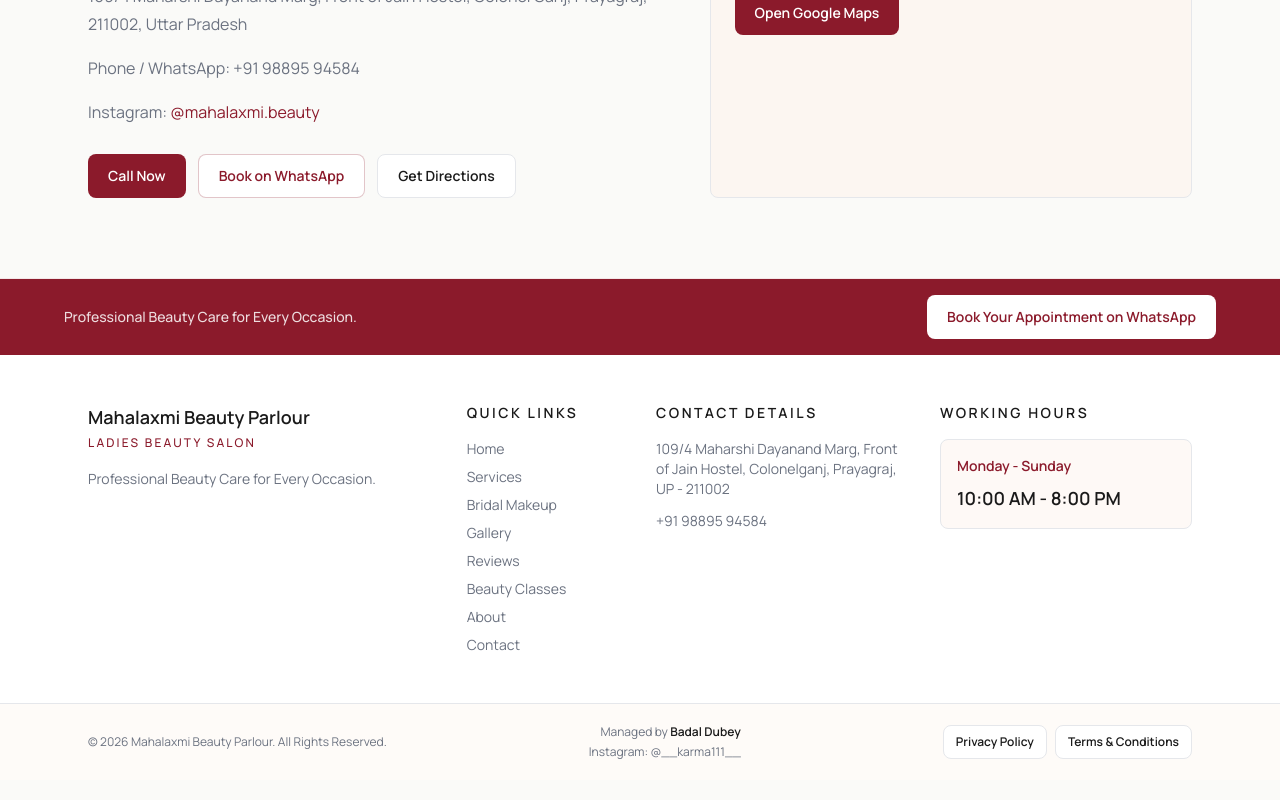
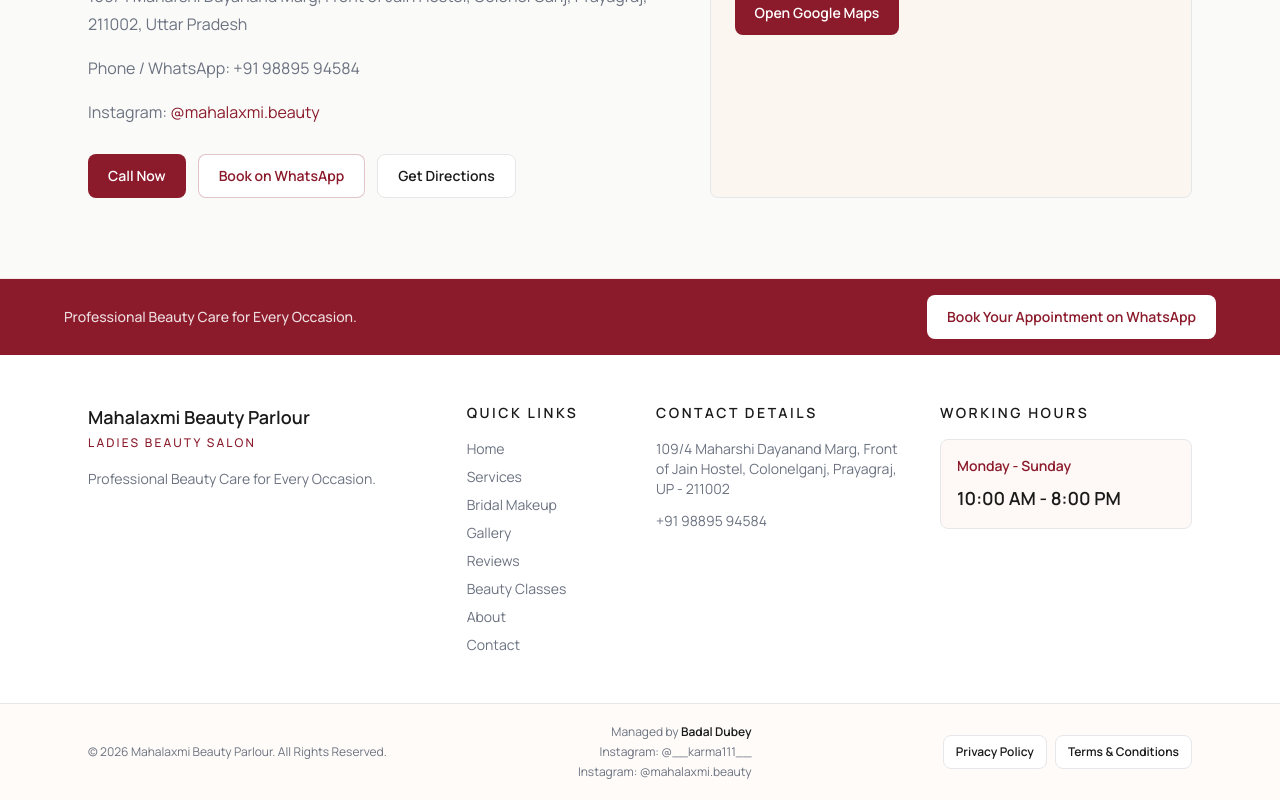
Before and after one commit to krma111/mahalaxmi-, a Next.js app: page /contact in a window 1280 px wide. Shown: the part 383-1183 px from the top of the page. Built offline with nearby package versions, Linux system fonts and the light colour scheme.

Commit message:
Add @mahalaxmi.beauty to footer

```diff
--- a/src/app/layout.tsx
+++ b/src/app/layout.tsx
@@ -98,6 +98,7 @@
           <div className="flex flex-col items-end gap-1">
             <p className="text-xs text-muted">Managed by <span className="font-semibold text-foreground">Badal Dubey</span></p>
             <a href="https://instagram.com/__karma111__" target="_blank" rel="noopener noreferrer" className="text-xs text-muted transition hover:text-deep-red">Instagram: @__karma111__</a>
+            <a href="https://instagram.com/mahalaxmi.beauty" target="_blank" rel="noopener noreferrer" className="text-xs text-muted transition hover:text-deep-red">Instagram: @mahalaxmi.beauty</a>
           </div>
           <div className="flex gap-2">
             <Link href="/privacy-policy" className="rounded-[8px] border border-line bg-white px-3 py-2 font-semibold text-foreground transition hover:text-deep-red">Privacy Policy</Link>
```
